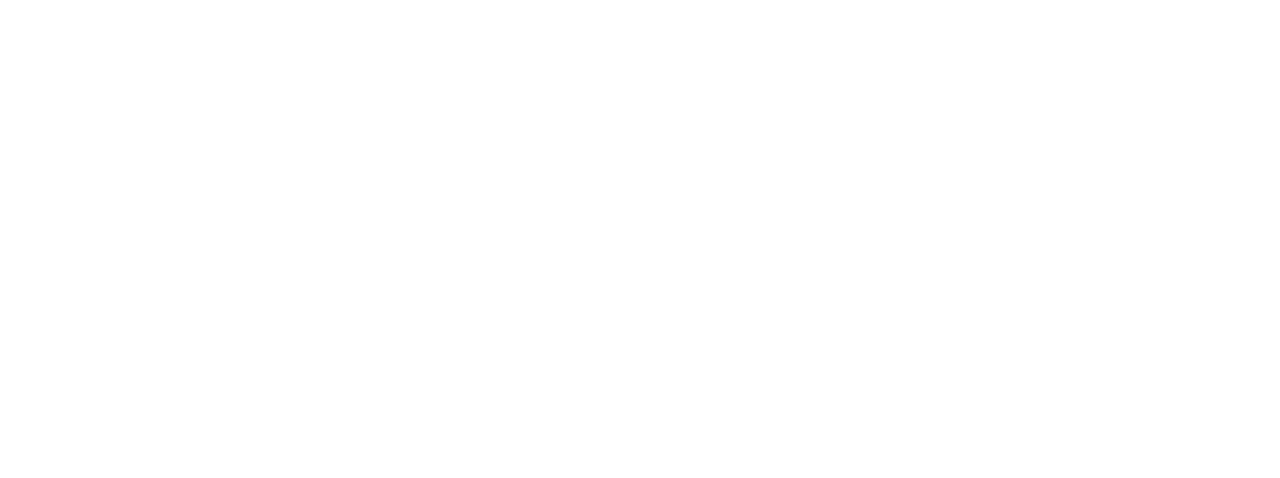
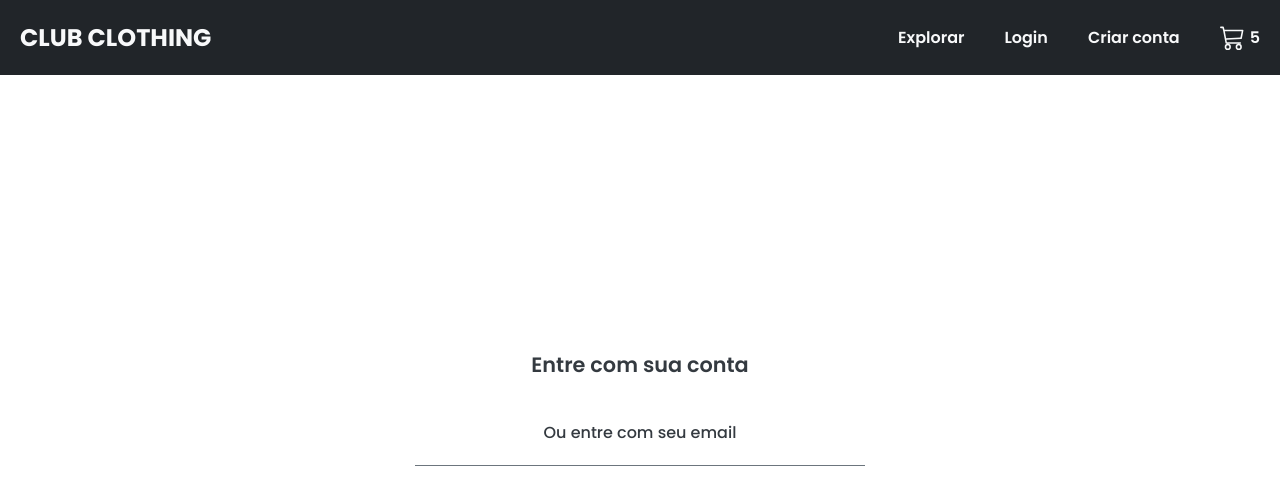
Before and after one commit to raphaelslima/EcoomerceClub, a React (Create React App) app: page /login in a window 1280 px wide. Before the commit this address had no page. Shown: the top 478 px of the page. Built offline with nearby package versions, Linux system fonts and the light colour scheme.

Commit message:
feat: add page login

```diff
--- a/src/App.tsx
+++ b/src/App.tsx
@@ -1,11 +1,13 @@
 import Home from './pages/home/HomePage'
 import { BrowserRouter, Routes, Route } from 'react-router-dom'
+import LoginPage from './pages/login/LoginPage'
 
 const App = () => {
   return (
     <BrowserRouter>
       <Routes>
         <Route path="/" element={<Home />} />
+        <Route path="/login" element={<LoginPage />} />
       </Routes>
     </BrowserRouter>
   )
--- a/src/components/categories/CategoriesComponent.tsx
+++ b/src/components/categories/CategoriesComponent.tsx
@@ -1,5 +1,3 @@
-import './categories.css'
-
 import categoriesMock from '../../mock/categories'
 import CategoryItem from '../categoryItem/CategoryItemComponent'
 import {
--- a/src/components/categories/categories.css
+++ /dev/null
@@ -1,34 +0,0 @@
-.categories-container {
-  height: 100%;
-  width: 100%;
-  display: flex;
-  justify-content: center;
-}
-
-.categories-content {
-  height: 100%;
-  width: 1920px;
-  display: grid;
-  grid-template-areas:
-    'a b'
-    'c c'
-    'd e';
-  grid-gap: 15px;
-  padding: 30px;
-}
-
-.categories-content div:nth-child(1) {
-  grid-area: a;
-}
-
-.categories-content div:nth-child(2) {
-  grid-area: b;
-}
-
-.categories-content div:nth-child(3) {
-  grid-area: c;
-}
-
-.categories-content div:nth-child(4) {
-  grid-area: d;
-}
--- a/src/components/header/HeaderComponent.tsx
+++ b/src/components/header/HeaderComponent.tsx
@@ -6,14 +6,21 @@
   HeaderItems,
   HeaderTitle
 } from './headerStyle'
+import { useNavigate } from 'react-router-dom'
 
 const Header = () => {
+  const navigate = useNavigate()
+
+  const handleNavigateLoginPage = () => {
+    navigate('/login')
+  }
+
   return (
     <HeaderContainer>
       <HeaderTitle>CLUB CLOTHING</HeaderTitle>
       <HeaderItems>
         <HeaderItem>Explorar</HeaderItem>
-        <HeaderItem>Login</HeaderItem>
+        <HeaderItem onClick={handleNavigateLoginPage}>Login</HeaderItem>
         <HeaderItem>Criar conta</HeaderItem>
         <HeaderItem>
           <BsCart3 size={25} />
--- a/src/components/header/headerStyle.ts
+++ b/src/components/header/headerStyle.ts
@@ -31,4 +31,8 @@
   &:nth-child(3) {
     margin-right: 40px;
   }
+
+  &:hover {
+    cursor: pointer;
+  }
 `
--- /dev/null
+++ b/src/pages/login/LoginPage.tsx
@@ -0,0 +1,27 @@
+import Header from '../../components/header/HeaderComponent'
+import {
+  LoginContainer,
+  LoginContent,
+  LoginHeadline,
+  LoginInputContainer,
+  LoginSubtitle
+} from './login'
+
+const LoginPage = () => {
+  return (
+    <>
+      <Header />
+
+      <LoginContainer>
+        <LoginContent>
+          <LoginHeadline>Entre com sua conta</LoginHeadline>
+          <LoginSubtitle>Ou entre com seu email</LoginSubtitle>
+          <LoginInputContainer></LoginInputContainer>
+          <LoginInputContainer></LoginInputContainer>
+        </LoginContent>
+      </LoginContainer>
+    </>
+  )
+}
+
+export default LoginPage
--- /dev/null
+++ b/src/pages/login/login.ts
@@ -0,0 +1,44 @@
+import styled from 'styled-components'
+import Colors from '../../theme/thmeColors'
+
+export const LoginContainer = styled.div`
+  height: 100%;
+  display: flex;
+  align-items: center;
+  justify-content: center;
+`
+
+export const LoginHeadline = styled.p`
+  font-weight: 600;
+  font-size: 1.3rem;
+  margin-bottom: 20px;
+  color: ${Colors.text.dark};
+`
+
+export const LoginContent = styled.div`
+  display: flex;
+  flex-direction: column;
+  align-items: center;
+  width: 450px;
+`
+
+export const LoginSubtitle = styled.p`
+  color: ${Colors.text.dark};
+  padding-bottom: 20px;
+  border-bottom: 1px solid #6c757d;
+  width: 100%;
+  margin-top: 20px;
+  text-align: center;
+  font-weight: 500;
+  margin-bottom: 20px;
+`
+
+export const LoginInputContainer = styled.div`
+  width: 100%;
+  margin-bottom: 20px;
+
+  p:nth-child(1) {
+    font-weight: 600;
+    margin-bottom: 5px;
+  }
+`
```
Also changed, not shown: src/pages/home/home.css (deleted).
